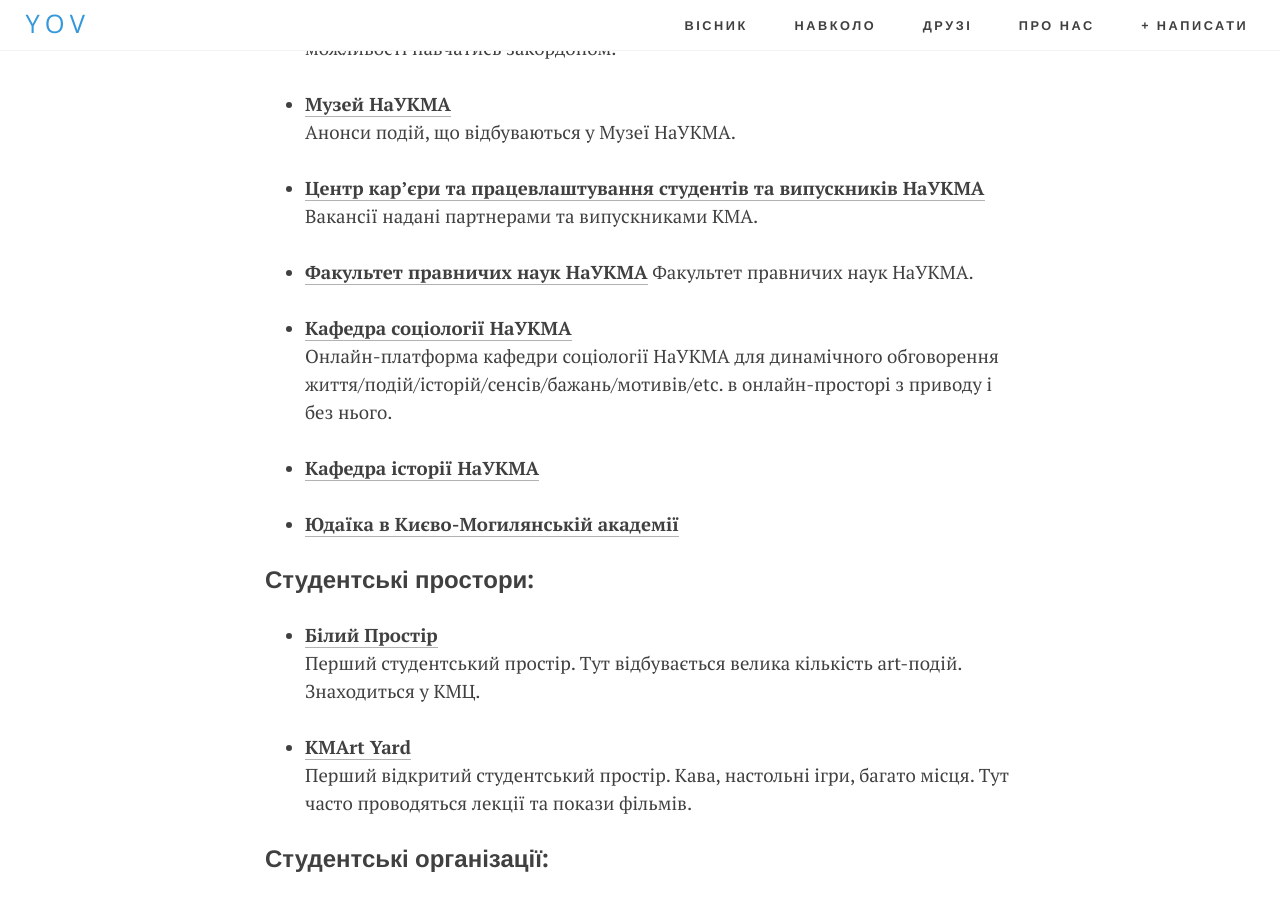
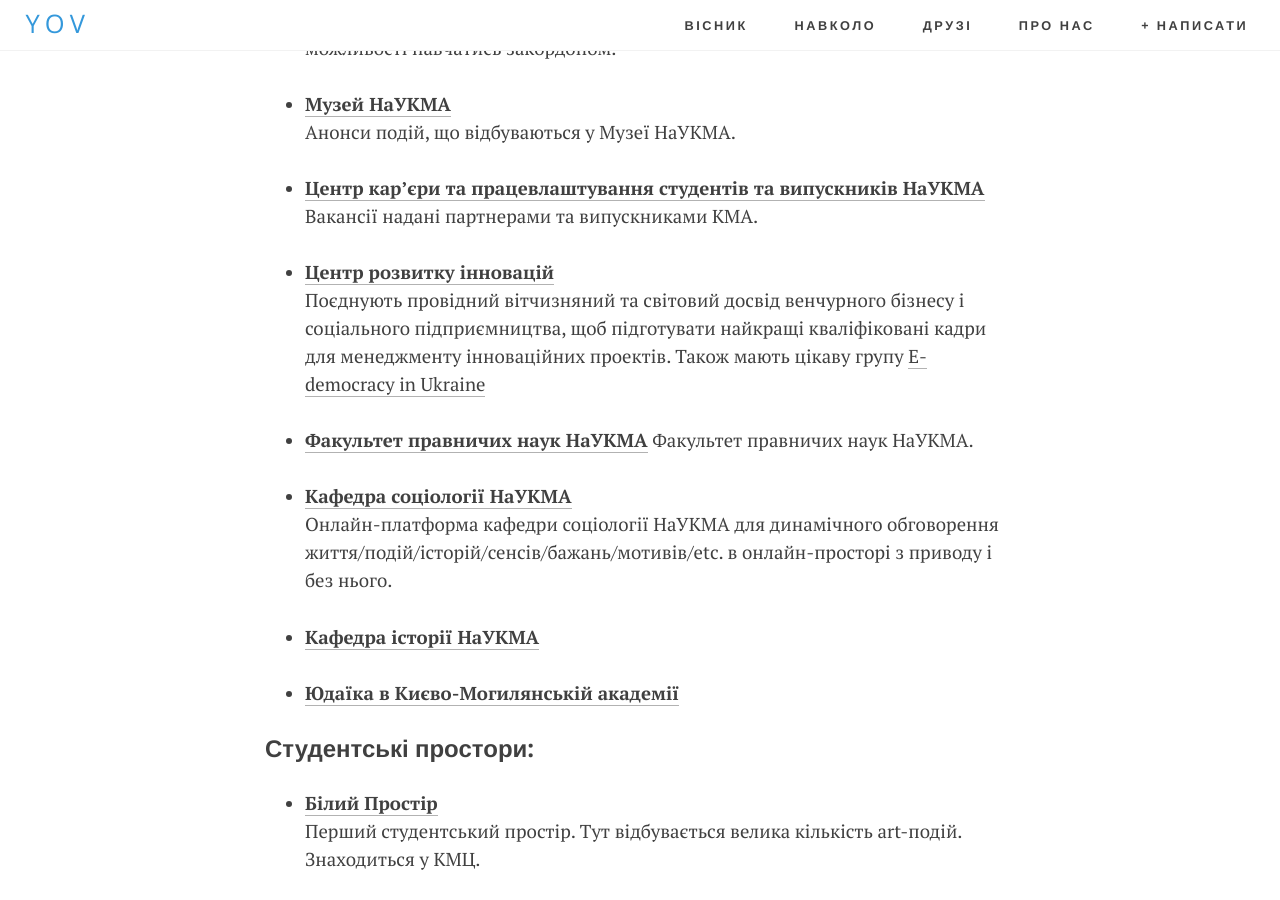
Before and after one commit to boretskyi/boretskyi.github.io, a Jekyll site: the page built from _posts/2015-09-01-kma-guide.md, in a window 1280 px wide and 900 px high, scrolled down 1636 px. Built offline with Jekyll 4.4.1, drawn with Linux system fonts in a browser that asks for light colours; nearby versions of some CDN libraries; Markdown is read by kramdown in place of the engine named in the settings; comment, search, counter and statistics services are not loaded.

Commit message:
Updated 2015-09-01-kma-guide.md

```diff
--- a/_posts/2015-09-01-kma-guide.md
+++ b/_posts/2015-09-01-kma-guide.md
@@ -18,6 +18,7 @@
 date: "2015-09-01 16:46 +0300"
 author_facebook_profile: ""
 ---
+
 
 
 
@@ -64,6 +65,9 @@
 
 - **[Центр кар’єри та працевлаштування студентів та випускників НаУКМА](https://www.facebook.com/JCCofNaUKMA)**
 Вакансії надані партнерами та випускниками КМА.
+
+- **[Центр розвитку інновацій](https://www.facebook.com/cidnaukma)**
+Поєднують провідний вітчизняний та світовий досвід венчурного бізнесу і соціального підприємництва, щоб підготувати найкращі кваліфіковані кадри для менеджменту інноваційних проектів. Також мають цікаву групу [E-democracy in Ukraine](https://www.facebook.com/groups/edemclubua)
 
 - **[Факультет правничих наук НаУКМА](https://www.facebook.com/law.ukma)**
 Факультет правничих наук НаУКМА.
```
